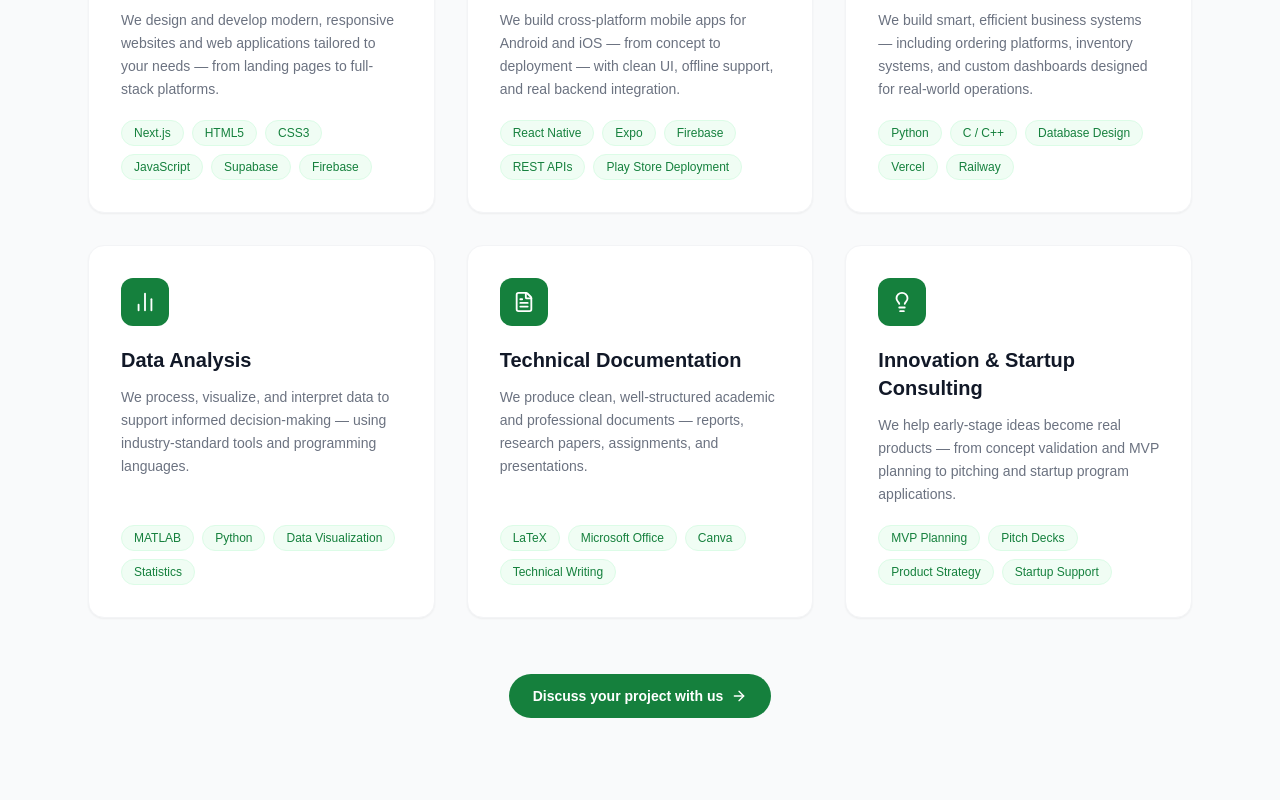
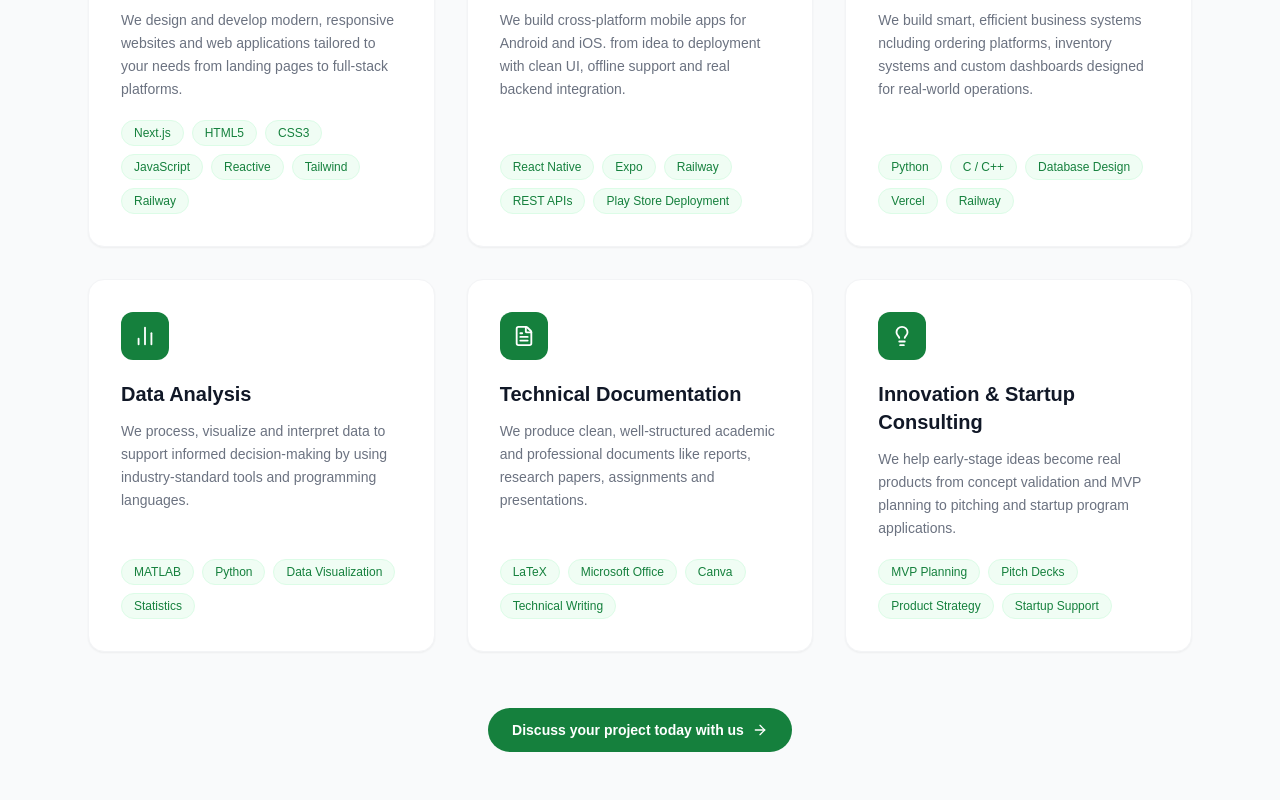
Before and after one commit to zeytham/zeyhaan-portfolio, a Next.js app: page / in a window 1280 px wide. Shown: the part 2360-3160 px from the top of the page. Built offline with nearby package versions, Linux system fonts and the light colour scheme.

Commit message:
Refactor service descriptions and tags in Services.jsx
Updated service descriptions for clarity and consistency. Adjusted tags and improved phrasing in various sections.

```diff
--- a/components/Services.jsx
+++ b/components/Services.jsx
@@ -15,44 +15,44 @@ const services = [
     icon: Globe,
     title: "Web Development",
     description:
-      "We design and develop modern, responsive websites and web applications tailored to your needs — from landing pages to full-stack platforms.",
-    tags: ["Next.js", "HTML5", "CSS3", "JavaScript", "Supabase", "Firebase"],
+      "We design and develop modern, responsive websites and web applications tailored to your needs from landing pages to full-stack platforms.",
+    tags: ["Next.js", "HTML5", "CSS3", "JavaScript", "Reactive", "Tailwind", "Railway"],
     featured: true,
   },
   {
     icon: Smartphone,
     title: "Mobile App Development",
     description:
-      "We build cross-platform mobile apps for Android and iOS — from concept to deployment — with clean UI, offline support, and real backend integration.",
-    tags: ["React Native", "Expo", "Firebase", "REST APIs", "Play Store Deployment"],
+      "We build cross-platform mobile apps for Android and iOS. from idea to deployment with clean UI, offline support and real backend integration.",
+    tags: ["React Native", "Expo", "Railway", "REST APIs", "Play Store Deployment"],
     featured: true,
   },
   {
     icon: Settings,
     title: "Systems Development",
     description:
-      "We build smart, efficient business systems — including ordering platforms, inventory systems, and custom dashboards designed for real-world operations.",
+      "We build smart, efficient business systems ncluding ordering platforms, inventory systems and custom dashboards designed for real-world operations.",
     tags: ["Python", "C / C++", "Database Design", "Vercel", "Railway"],
   },
   {
     icon: BarChart2,
     title: "Data Analysis",
     description:
-      "We process, visualize, and interpret data to support informed decision-making — using industry-standard tools and programming languages.",
+      "We process, visualize and interpret data to support informed decision-making by using industry-standard tools and programming languages.",
     tags: ["MATLAB", "Python", "Data Visualization", "Statistics"],
   },
   {
     icon: FileText,
     title: "Technical Documentation",
     description:
-      "We produce clean, well-structured academic and professional documents — reports, research papers, assignments, and presentations.",
+      "We produce clean, well-structured academic and professional documents like reports, research papers, assignments and presentations.",
     tags: ["LaTeX", "Microsoft Office", "Canva", "Technical Writing"],
   },
   {
     icon: Lightbulb,
     title: "Innovation & Startup Consulting",
     description:
-      "We help early-stage ideas become real products — from concept validation and MVP planning to pitching and startup program applications.",
+      "We help early-stage ideas become real products from concept validation and MVP planning to pitching and startup program applications.",
     tags: ["MVP Planning", "Pitch Decks", "Product Strategy", "Startup Support"],
   },
 ];
@@ -74,7 +74,7 @@ export default function Services() {
           <h2 className="text-4xl font-bold text-gray-900 mb-4">Our Services</h2>
           <div className="w-16 h-1 bg-green-600 mx-auto rounded-full" />
           <p className="text-gray-500 mt-6 max-w-xl mx-auto leading-relaxed">
-            We provide professional tech services built on precision, clarity, and real-world impact — guided by our motto: Innovate, Develop, Grow.
+            We provide professional tech services built on precision clarity and real-world impact that guided by our motto Innovate, Develop, Grow.
           </p>
         </motion.div>
 
@@ -134,7 +134,7 @@ export default function Services() {
             <a href="#contact"
             className="inline-flex items-center gap-2 bg-green-700 hover:bg-green-800 text-white text-sm font-semibold px-6 py-3 rounded-full transition-colors duration-300 group"
           >
-            Discuss your project with us
+            Discuss your project today with us
             <ArrowRight size={16} className="group-hover:translate-x-1 transition-transform duration-300" />
           </a>
         </motion.div>
```
